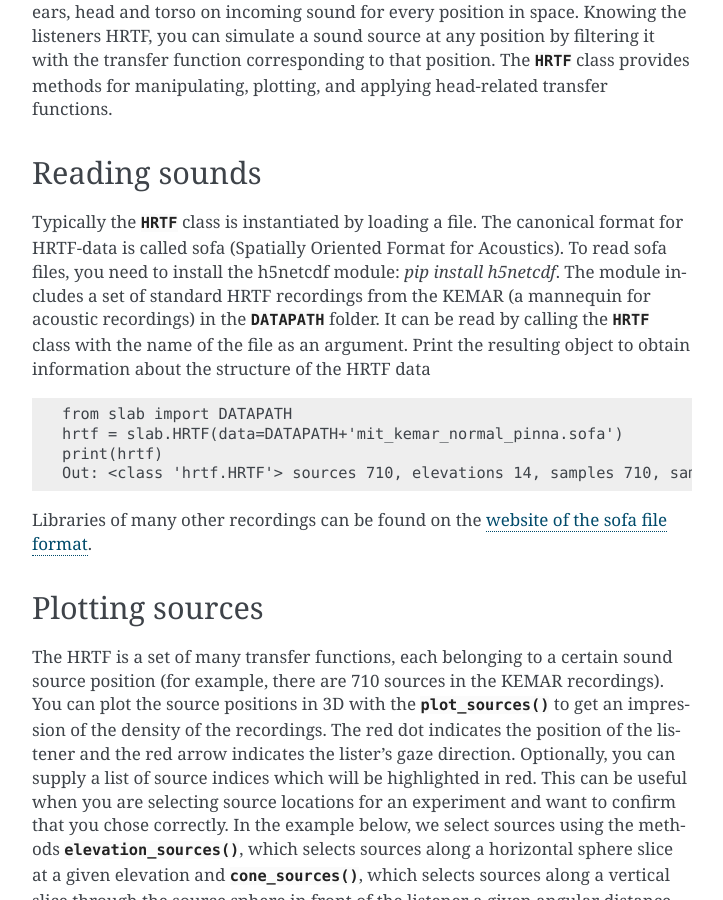
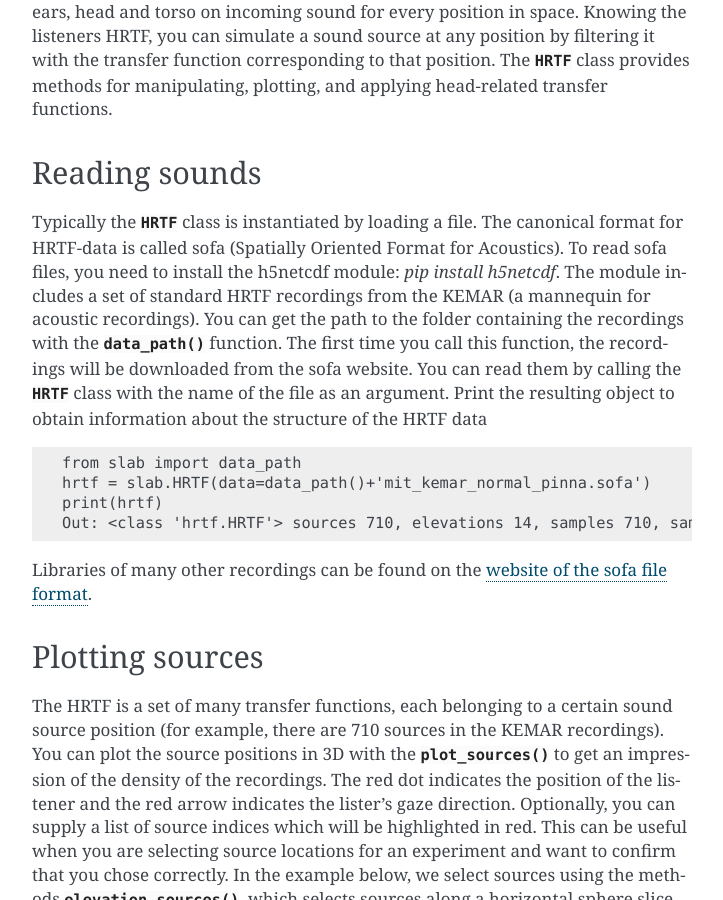
Before and after one commit to DrMarc/slab, a Sphinx documentation site: the page built from docs/hrtf.rst, in a window 1280 px wide and 900 px high, scrolled down 507 px. Shown: the whole window, without its empty margins (388-1111 px from the left). Built offline with Sphinx 7.4.7, drawn with Linux system fonts in a browser that asks for light colours.

Commit message:
change usage of data_path in docs

```diff
--- a/docs/hrtf.rst
+++ b/docs/hrtf.rst
@@ -15,11 +15,13 @@ Reading sounds
 Typically the :class:`HRTF` class is instantiated by loading a file. The canonical format for HRTF-data is called
 sofa (Spatially Oriented Format for Acoustics). To read sofa files, you need to install the h5netcdf module:
 `pip install h5netcdf`. The module includes a set of standard HRTF recordings from the KEMAR (a mannequin for acoustic
-recordings) in the :data:`DATAPATH` folder. It can be read by calling the :class:`HRTF` class with the name of the
-file as an argument. Print the resulting object to obtain information about the structure of the HRTF data ::
+recordings). You can get the path to the folder containing the recordings with the :func:`data_path` function. The
+first time you call this function, the recordings will be downloaded from the sofa website. You can read them by
+calling the :class:`HRTF` class with the name of the file as an argument. Print the resulting object to obtain
+information about the structure of the HRTF data ::
 
-    from slab import DATAPATH
-    hrtf = slab.HRTF(data=DATAPATH+'mit_kemar_normal_pinna.sofa')
+    from slab import data_path
+    hrtf = slab.HRTF(data=data_path()+'mit_kemar_normal_pinna.sofa')
     print(hrtf)
     Out: <class 'hrtf.HRTF'> sources 710, elevations 14, samples 710, samplerate 44100.0
 
@@ -57,9 +59,9 @@ source, print it's coordinates and plot the corresponding transfer function.
 .. plot::
     :include-source:
     :context: close-figs
-    from slab import DATAPATH
+    from slab import data_path
     from matplotlib import pyplot as plt
-    hrtf = slab.HRTF(data=DATAPATH+'mit_kemar_normal_pinna.sofa')
+    hrtf = slab.HRTF(data=data_path()+'mit_kemar_normal_pinna.sofa')
     fig, ax = plt.subplots(1)
     idx = 10
     source = hrtf.sources[idx]  # the source's azimuth, elevation and distance
@@ -79,9 +81,9 @@ components of the HRTF, which makes the features of the HRTF that change with di
 .. plot::
     :include-source:
     :context: close-figs
-    from slab import DATAPATH
+    from slab import data_path
     from matplotlib import pyplot as plt
-    hrtf = slab.HRTF(data=DATAPATH+'mit_kemar_normal_pinna.sofa')
+    hrtf = slab.HRTF(data=data_path()+'mit_kemar_normal_pinna.sofa')
     fig, ax = plt.subplots(2)
     dtf = hrtf.diffuse_field_equalization()
     sourceidx = hrtf.cone_sources(0)
@@ -138,11 +140,11 @@ sources at different elevations along the central cone to generated white noise.
 .. plot::
     :include-source:
     :context: close-figs
-    from slab import DATAPATH, Sound
+    from slab import data_path, Sound
     from matplotlib import pyplot as plt
     sound = slab.Sound.whitenoise(samplerate=44100)  # the sound to be displayed
     fig, ax = plt.subplots(3)
-    hrtf = slab.HRTF(data=DATAPATH+'mit_kemar_normal_pinna.sofa')
+    hrtf = slab.HRTF(data=data_path()+'mit_kemar_normal_pinna.sofa')
     sourceidx = [0, 260, 536]  # sources at elevations -40, 0 and 40
     spatial_sounds = []
     for i, index in enumerate(sourceidx):
```
